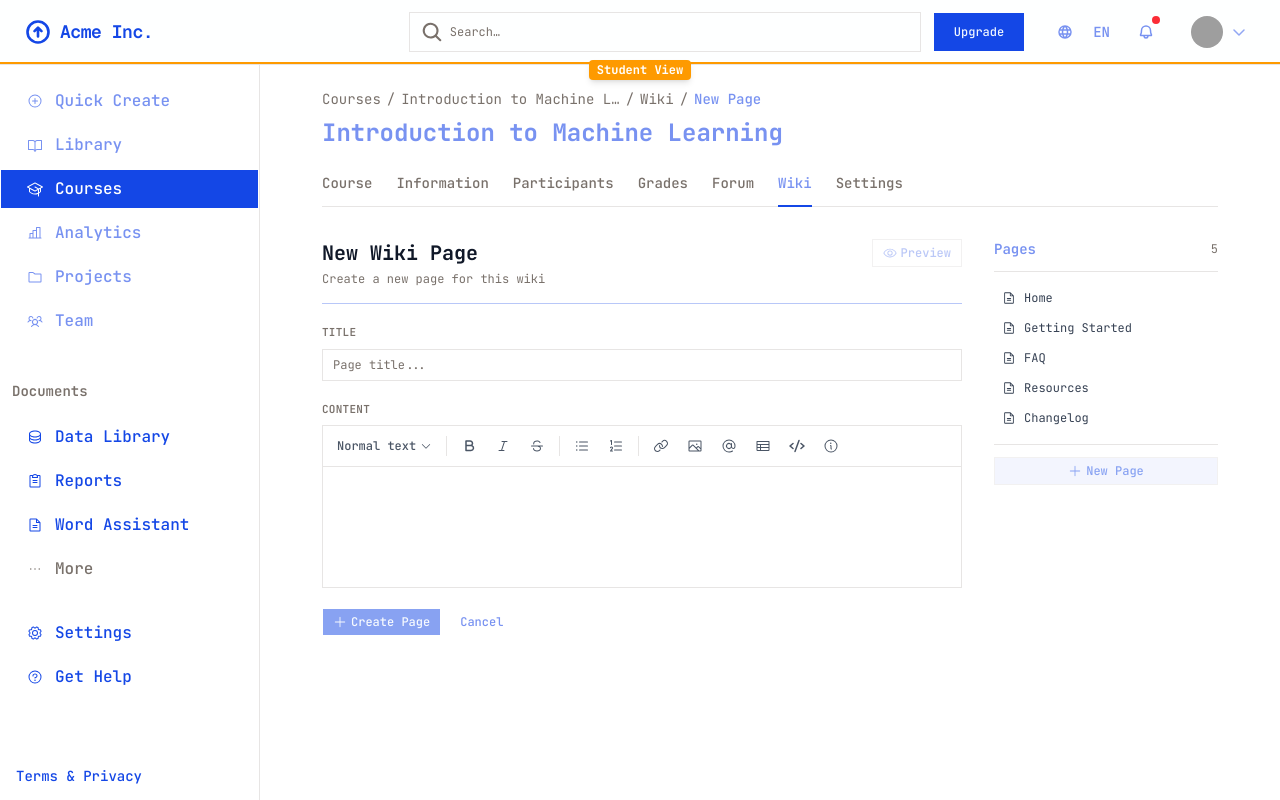
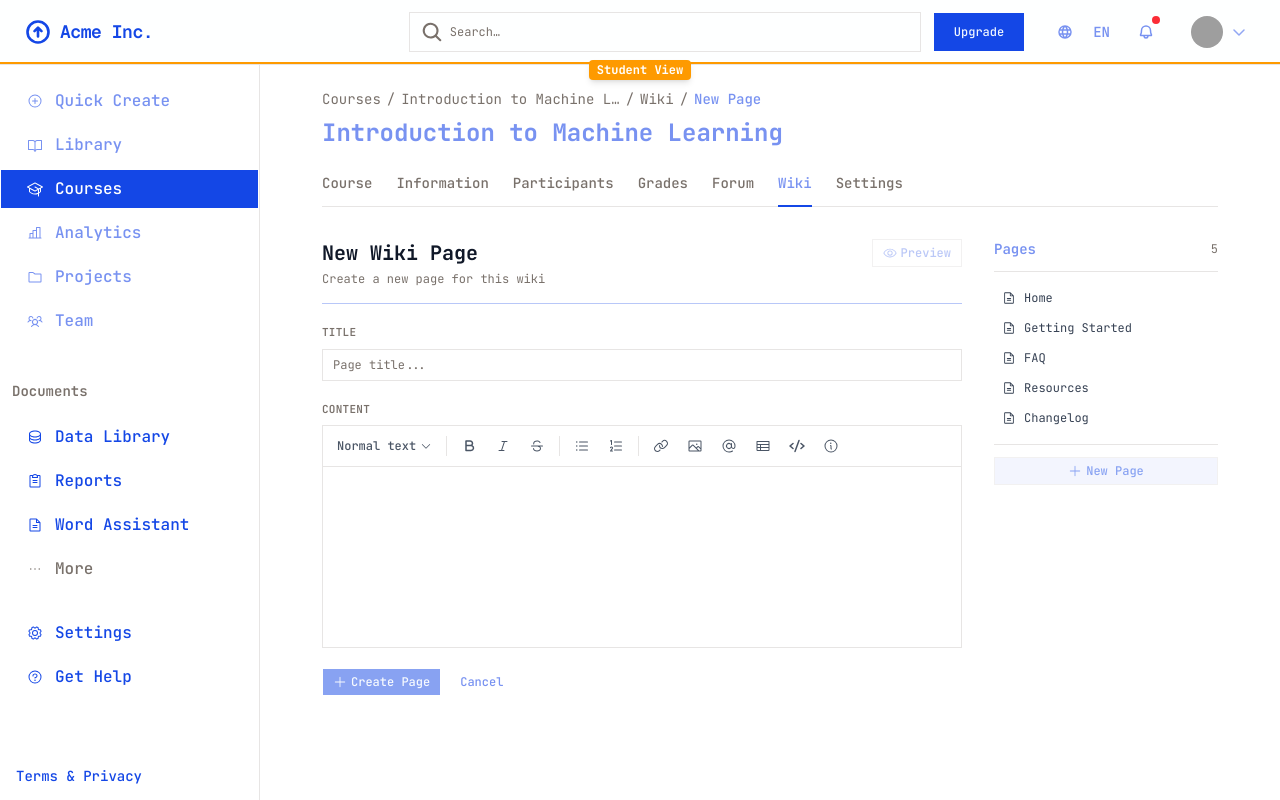
Before and after one commit to EugeneMakita/front-end, a Next.js app: page /courses/1/wiki/new in a window 1280 px wide. Built offline with nearby package versions, Linux system fonts and the light colour scheme; grey boxes are pictures that could not be loaded.

Commit message:
Increase forum reply editor input height

```diff
--- a/app/globals.css
+++ b/app/globals.css
@@ -185,7 +185,7 @@
 /* Forum reply editor styles */
 .forum-reply-editor .tiptap {
   outline: none;
-  min-height: 120px;
+  min-height: 180px;
   padding: 0.75rem 1rem;
   cursor: text;
   overflow-x: hidden;
```
